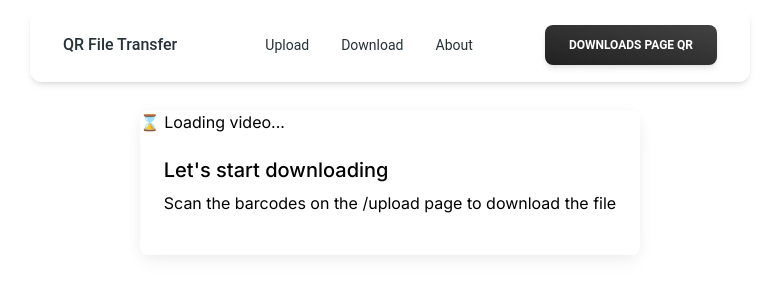
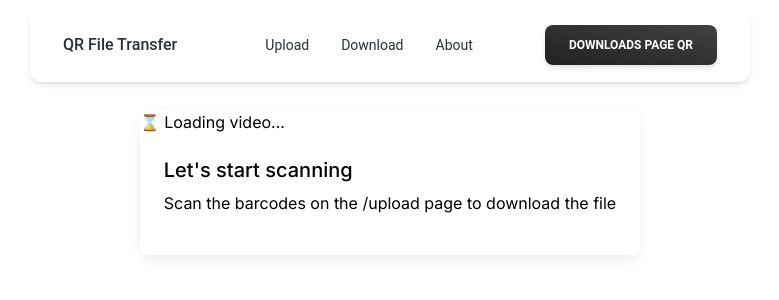
Before and after one commit to Deeds67/qr-file-transfer, a Next.js app: page /download in a window 1280 px wide. Shown: the top 300 px of the page, without its empty margins (250-1029 px from the left). Built offline with nearby package versions, Linux system fonts and the light colour scheme; no server answers.

Commit message:
Update wording

```diff
--- a/src/app/download/page.tsx
+++ b/src/app/download/page.tsx
@@ -141,29 +141,28 @@ const Download = () => {
                     <video ref={videoRef}></video>
                 </canvas>
 
+                {!totalChunks && <div className="p-6">
+                    <h5
+                    className="mb-2 text-xl font-medium leading-tight text-neutral-800 dark:text-neutral-50">
+                    Let's start scanning
+                    </h5>
+                    <p className="mb-4 text-base text-neutral-600 dark:text-neutral-200">
+                    Scan the barcodes on the /upload page to download the file
+                    </p>
+                </div>}
+
                 {totalChunks && !fileContent && <div className="p-6">
                     <h5
                     className="mb-2 text-xl font-medium leading-tight text-neutral-800 dark:text-neutral-50">
-                    Scanning underway!
+                    Scanning underway...
                     </h5>
                     <p className="mb-4 text-base text-neutral-600 dark:text-neutral-200">
-                    Great, you're almost there!
+                    Great, you're almost there! Continue scanning...
                     </p>
 
                     <Progress value={(chunks.size / totalChunks) * 100} />
 
                 </div>}
-
-                {!totalChunks && <div className="p-6">
-                    <h5
-                    className="mb-2 text-xl font-medium leading-tight text-neutral-800 dark:text-neutral-50">
-                    Let's start downloading
-                    </h5>
-                    <p className="mb-4 text-base text-neutral-600 dark:text-neutral-200">
-                    Scan the barcodes on the /upload page to download the file
-                    </p>
-                </div>
-                }
 
                 {fileContent && <div className="p-6">
                     <h5
```
